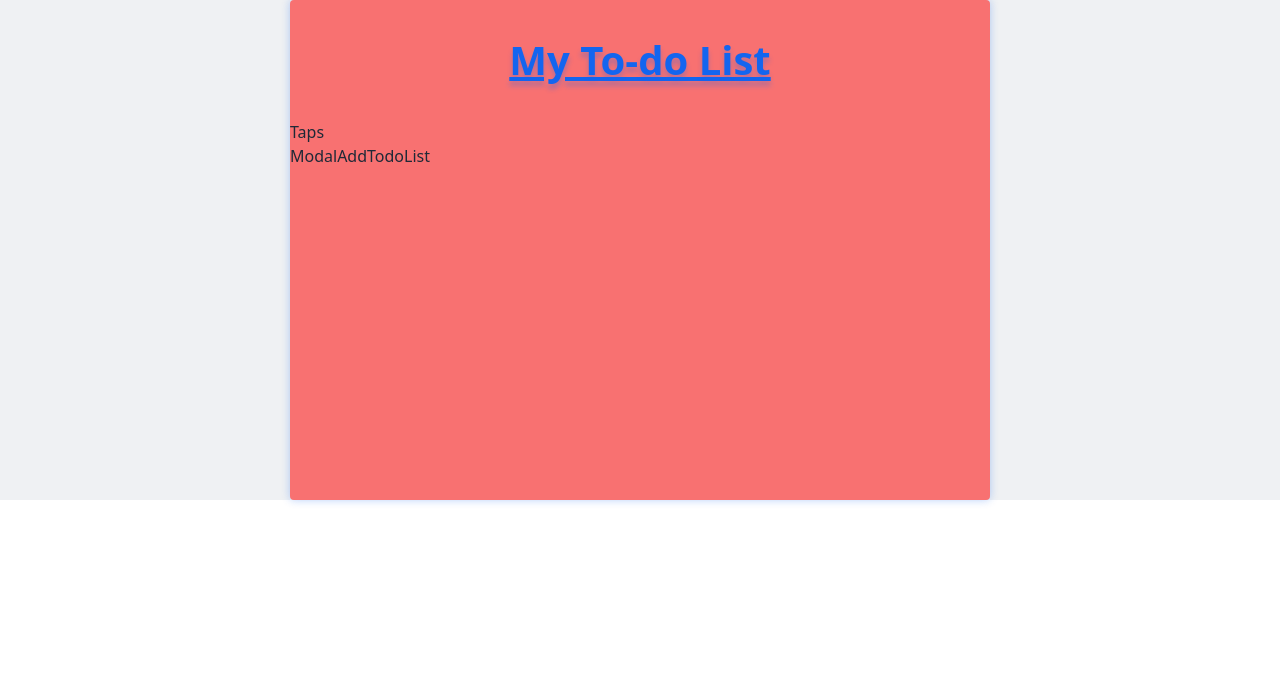
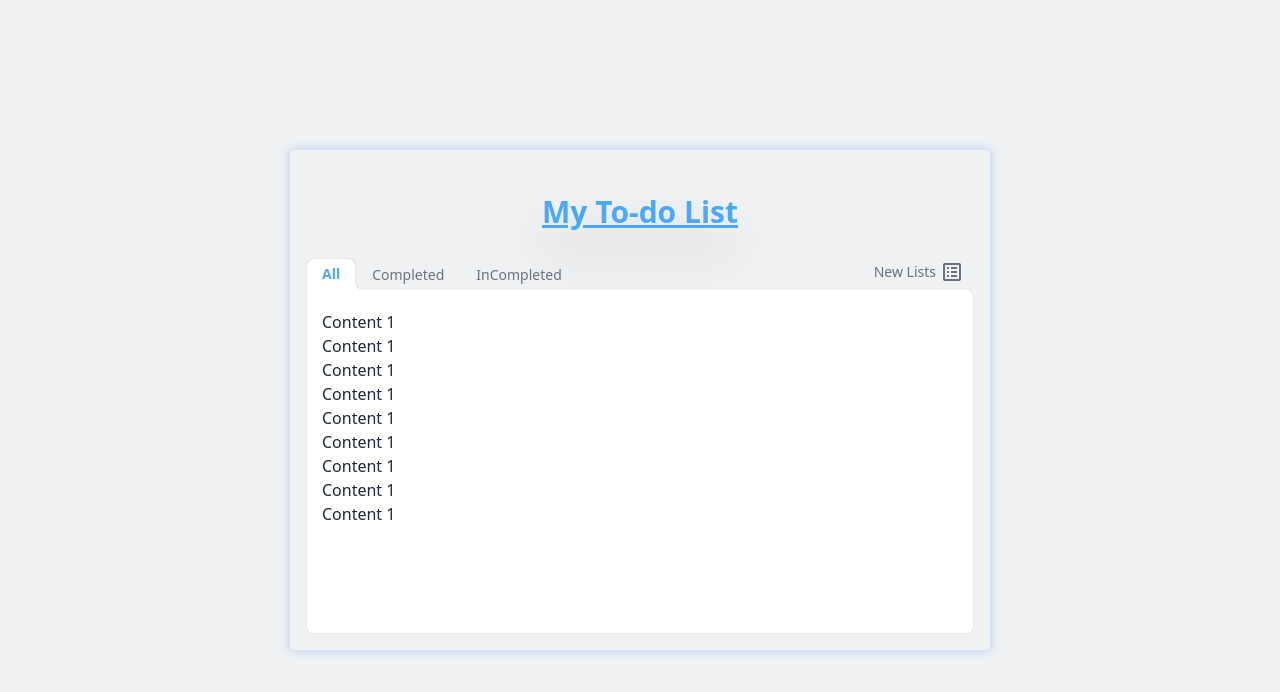
Before and after one commit to PKAeh/todo-lists, a React (Vite) app: page / in a window 1280 px wide. Shown: the top 692 px of the page. Built offline with nearby package versions, Linux system fonts and the light colour scheme.

Commit message:
- create ui dialog and table lists

```diff
--- a/src/App.tsx
+++ b/src/App.tsx
@@ -7,7 +7,9 @@ import TodoList from "./components/TodoList";
 function App() {
   return (
     <>
-      <TodoList />
+      <div>
+        <TodoList />
+      </div>
     </>
   );
 }
--- a/src/components/ModalAddTodoList.tsx
+++ b/src/components/ModalAddTodoList.tsx
@@ -1,10 +1,81 @@
 // import useTodoStore from "../store/todoStore";
+import * as Dialog from "@radix-ui/react-dialog";
+import Icon from "@mdi/react";
+import { mdiListBoxOutline } from "@mdi/js";
+import { useState } from "react";
 
 const ModalAddTodoList = () => {
-  //   const open = useTodoStore((state) => state.open);
-  //   const handleClose = useTodoStore((state) => state.openModal);
+  const [item, setItem] = useState({
+    nameItem: "",
+    description: "",
+  });
 
-  return <div>ModalAddTodoList</div>;
+  console.log({ item });
+
+  //   const onClick = () => {
+  //     useTodoStore.
+  //   }
+
+  return (
+    <Dialog.Root>
+      <Dialog.Trigger asChild>
+        <div className="flex gap-1 items-center p-[6px] cursor-pointer rounded-lg text-gray-500 hover:!text-[#4ba8ff]/80">
+          <p className="text-sm">New Lists</p>
+          <Icon path={mdiListBoxOutline} size={1} />
+        </div>
+      </Dialog.Trigger>
+
+      {/* Open modal */}
+      <Dialog.Portal>
+        <Dialog.Overlay className="bg-slate-400/50 data-[state=open]:animate-overlayShow fixed inset-0 z-10" />
+        <Dialog.Content className="data-[state=open]:animate-contentShow fixed z-20 top-[50%] left-[50%] max-h-[85vh] w-[90vw] max-w-[450px] translate-x-[-50%] translate-y-[-50%] rounded-[6px] bg-white p-5 pb-3 shadow-[hsl(206_22%_7%_/_35%)_0px_10px_38px_-10px,_hsl(206_22%_7%_/_20%)_0px_10px_20px_-15px] focus:outline-none">
+          <Dialog.Title className="text-mauve12 m-0 text-lg font-medium">
+            New Item
+          </Dialog.Title>
+          <Dialog.Description className="text-mauve11 mb-4 text-sm leading-normal">
+            You can make new to do item
+          </Dialog.Description>
+          <div className="flex flex-col gap-4">
+            <fieldset className="flex items-center gap-2">
+              <label className="w-20 text-sm text-nowrap" htmlFor="name">
+                Name Item
+              </label>
+              <input
+                className="input input-bordered w-full h-10 p-2 placeholder:text-sm hover:!border-[#4ba8ff] focus:!border-[#4ba8ff] focus:!outline-[#4ba8ff]"
+                id="name"
+                placeholder="Name Item"
+                onChange={(e) => setItem({ ...item, nameItem: e.target.value })}
+              />
+            </fieldset>
+            <fieldset className="flex items-start gap-2">
+              <label
+                className="w-20 text-sm text-nowrap pt-2"
+                htmlFor="description"
+              >
+                Description
+              </label>
+              <textarea
+                className="textarea textarea-bordered w-full h-[100px] min-h-[100px] max-h-[100px] p-2 placeholder:text-sm hover:!border-[#4ba8ff] focus:!border-[#4ba8ff] focus:!outline-[#4ba8ff]"
+                id="description"
+                placeholder="Description"
+                onChange={(e) =>
+                  setItem({ ...item, description: e.target.value })
+                }
+              />
+            </fieldset>
+          </div>
+
+          <div className="mt-3 flex justify-end">
+            <Dialog.Close asChild>
+              <button className="text-sm text-gray-600 hover:text-[#4ba8ff] hover:bg-green5 focus:shadow-green7 inline-flex h-9 items-center justify-center rounded-[4px] px-4 font-medium leading-none focus:shadow-[0_0_0_2px_rgba(75,168,255,1)] focus:outline-none">
+                Save
+              </button>
+            </Dialog.Close>
+          </div>
+        </Dialog.Content>
+      </Dialog.Portal>
+    </Dialog.Root>
+  );
 };
 
 export default ModalAddTodoList;
--- /dev/null
+++ b/src/components/Tabs.tsx
@@ -0,0 +1,102 @@
+import clsx from "clsx";
+import { useState } from "react";
+import ModalAddTodoList from "./ModalAddTodoList";
+
+interface MenuTabsProps {
+  name: string;
+  onClick: () => void;
+  isActiveTab: number;
+  index: number;
+}
+
+interface TabContent {
+  children: React.ReactNode;
+  isActiveTab: number;
+}
+
+const Tabs = () => {
+  const [isActiveTab, setActiveTab] = useState(0);
+  return (
+    <div className="flex flex-col h-full">
+      <Tab>
+        {["All", "Completed", "InCompleted"].map((name, index) => (
+          <MenuTabs
+            key={index}
+            name={name}
+            onClick={() => setActiveTab(index)}
+            isActiveTab={isActiveTab}
+            index={index}
+          />
+        ))}
+
+        {/* <button className="btn btn-secondary mt-11">text</button> */}
+        <div className="absolute right-1 bottom-0">
+          <ModalAddTodoList />
+        </div>
+      </Tab>
+
+      {isActiveTab === 0 && (
+        <TabContent isActiveTab={isActiveTab}>
+          <p>Content 1</p>
+          <p>Content 1</p>
+          <p>Content 1</p>
+          <p>Content 1</p>
+          <p>Content 1</p>
+          <p>Content 1</p>
+          <p>Content 1</p>
+          <p>Content 1</p>
+          <p>Content 1</p>
+        </TabContent>
+      )}
+      {isActiveTab === 1 && (
+        <TabContent isActiveTab={isActiveTab}>
+          <p>Content 2</p>
+        </TabContent>
+      )}
+      {isActiveTab === 2 && (
+        <TabContent isActiveTab={isActiveTab}>
+          <p>Content 3</p>
+        </TabContent>
+      )}
+    </div>
+  );
+};
+
+export default Tabs;
+
+const Tab = ({ children }: { children: React.ReactNode }) => {
+  return (
+    <div role="tablist" className="tabs tabs-lifted !flex relative">
+      {children}
+    </div>
+  );
+};
+
+const MenuTabs = ({ name, onClick, isActiveTab, index }: MenuTabsProps) => {
+  return (
+    <p
+      role="tab"
+      className={`tab !border-b-0 text-gray-500 hover:text-[#4ba8ff] ${clsx({
+        "tab-active font-semibold !text-[#4ba8ff]": isActiveTab === index,
+      })}`}
+      onClick={onClick}
+    >
+      {name}
+    </p>
+  );
+};
+
+const TabContent = ({ children, isActiveTab }: TabContent) => {
+  return (
+    <div
+      role="tabpanel"
+      className={`bg-base-100 border-b border-l border-r border-gray-200 rounded-lg px-[15px] py-5 h-[21.5rem] overflow-y-auto ${clsx(
+        {
+          "rounded-tl-none": isActiveTab === 0,
+        }
+      )}`}
+    >
+      {children}
+    </div>
+  );
+};
--- a/src/components/Taps.tsx
+++ /dev/null
@@ -1,5 +0,0 @@
-const Taps = () => {
-  return <div>Taps</div>;
-};
-
-export default Taps;
--- a/src/components/TodoList.tsx
+++ b/src/components/TodoList.tsx
@@ -1,30 +1,19 @@
-import ModalAddTodoList from "./ModalAddTodoList";
-import Taps from "./Taps";
+import Tabs from "./Tabs";
 
 const TodoList = () => {
   return (
-    <div className="w-full h-[500px] max-w-[700px] m-auto rounded shadow-blueShadow bg-red-400">
-      <div>
-        <p
-          style={{
-            // backgroundColor: "red",
-            padding: "30px 0",
-            textAlign: "center",
-            // boxShadow: "0px 5px 5px 5px rgba(19,101,239,0.15)",
-            textDecoration: "underline",
-            color: "#1365ef",
-            fontSize: "2.5rem",
-            fontWeight: "bold",
-            textShadow: "0px 5px 5px rgba(19,101,239,0.3)",
-          }}
-        >
-          My To-do List
-        </p>
+    <div className="h-[100vh] flex justify-center items-center">
+      <div className="flex flex-col w-full h-[31.25rem] max-w-[43.75rem] rounded shadow-blueShadow p-4">
+        <div>
+          <p className="py-7 text-center underline drop-shadow-2xl text-[#4ba8ff] font-bold text-3xl">
+            My To-do List
+          </p>
+        </div>
+
+        <div className="grow">
+          <Tabs />
+        </div>
       </div>
-
-      <Taps />
-
-      <ModalAddTodoList />
     </div>
   );
 };
```
